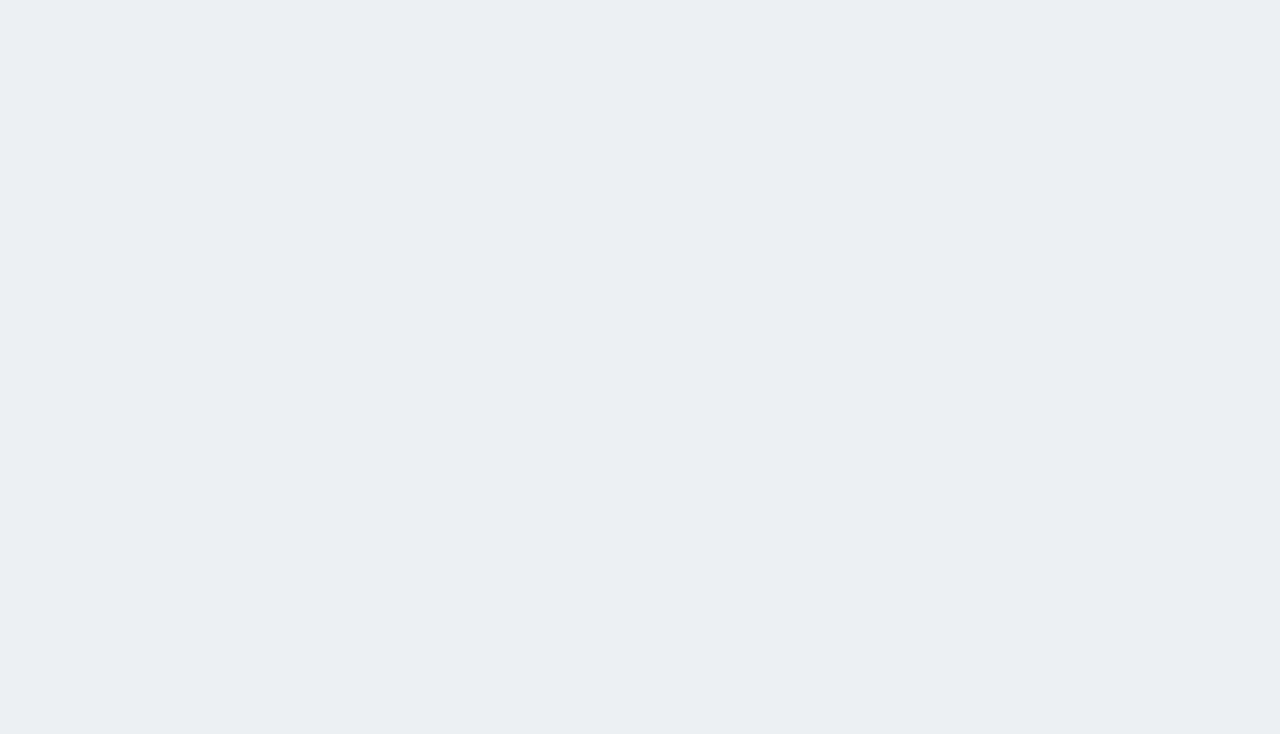
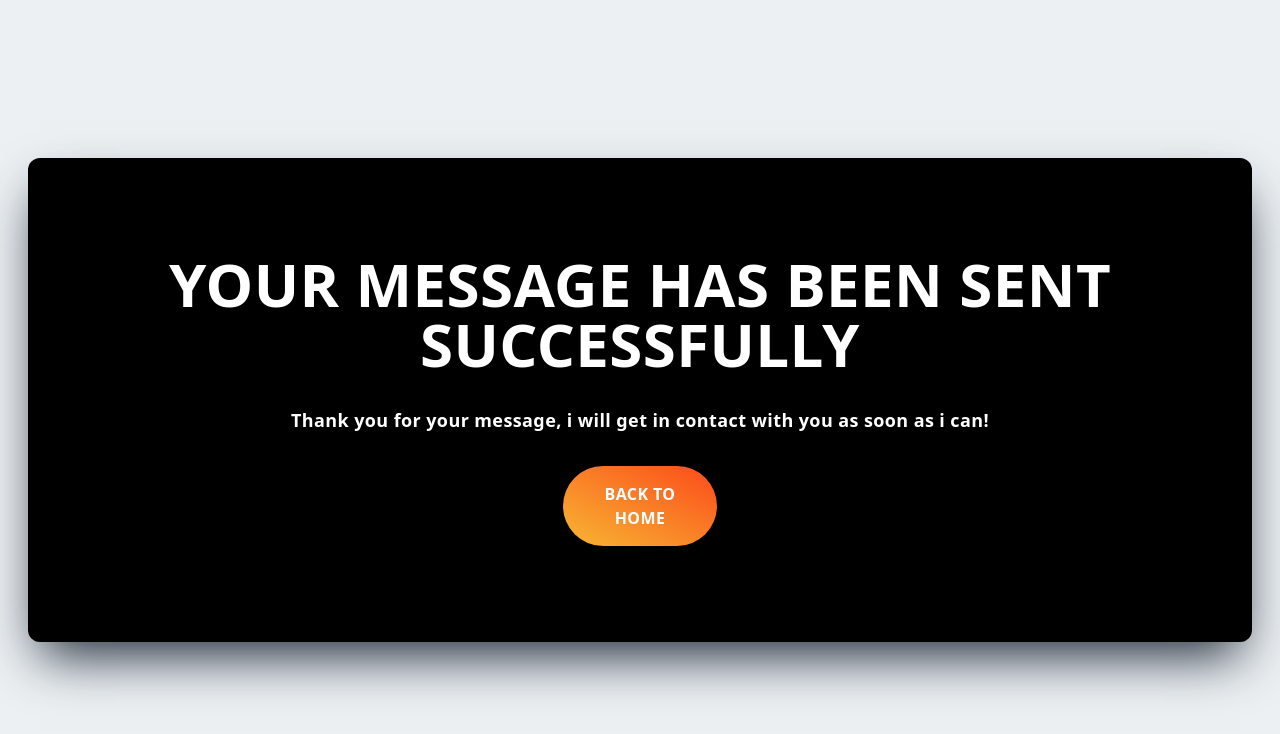
Before and after one commit to N-Goedemans/Portfolio, a Next.js app: page /success in a window 1280 px wide. Shown: the top 734 px of the page. Built offline with nearby package versions, Linux system fonts and the light colour scheme.

Commit message:
success page

```diff
--- a/components/Contact.jsx
+++ b/components/Contact.jsx
@@ -54,7 +54,6 @@ export const Contact = () => {
           <div className='col-span-3 w-full h-auto shadow-xl shadow-gray-400 rounded-xl lg:p-4'>
             <div className='p-4'>
 
-
               <form name="contact" action="/success/" method="post" data-netlify="true" data-netlify-honeypot="bot-field">
                 <input type="hidden" name="form-name" value="contact" />
                 <div className='grid md:grid-cols-1 gap-4 w-full py-2'>
@@ -74,7 +73,7 @@ export const Contact = () => {
                     <label className='rounded-xl uppercase text-sm py-2 text-gray-600'>Message</label>
                     <textarea name="message" cols="30" rows="10" className='rounded-lg border-2 border-gray-300 p-2'></textarea>
                   </div>
-                  <button className='uppercase p-4'>
+                  <button className='uppercase p-4 shadow-xl shadow-gray-400 rounded-xl bg-gradient-to-r from-[#414141] via-[#000000] to-[#414141] text-white'>
                     Send Message
                   </button>
                 </div>
--- /dev/null
+++ b/components/MessageSucces.jsx
@@ -0,0 +1,20 @@
+import Link from 'next/link'
+import React from 'react'
+
+export const MessageSuccess = () => {
+  return (
+    <div className='h-screen text-center text-white'>
+        <div className='max-w-[1240px] w-full h-full mx-auto p-2 flex justify-center items-center'>
+          <div className='bg-black p-24 rounded-xl shadow-2xl shadow-gray-800'>
+            <h1 className='uppercase'>Your message has been sent successfully</h1>
+            <h1 className='text-lg py-8 text-white'>Thank you for your message, i will get in contact with you as soon as i can!</h1>
+            <Link href="https://niekgoedemans.netlify.app/">
+              <button className='uppercase w-[15%] p-4 hover:scale-110 duration-300 bg-gradient-to-tr from-[#f7b733] to-[#fc4a1a] text-white font-bold rounded-full'>
+                Back to home
+              </button>
+            </Link>
+          </div>
+        </div>
+    </div>
+  )
+}
--- a/components/successPage.jsx
+++ /dev/null
@@ -1,7 +0,0 @@
-import React from 'react'
-
-export const successPage = () => {
-  return (
-    <div>successPage</div>
-  )
-}
--- a/package.json
+++ b/package.json
@@ -15,6 +15,7 @@
     "@next/font": "13.1.6",
     "next": "13.1.6",
     "react": "18.2.0",
+    "react-confetti": "^6.1.0",
     "react-dom": "18.2.0",
     "react-icons": "^4.7.1",
     "react-scroll": "1.8.9"
--- a/pages/success.js
+++ b/pages/success.js
@@ -1,7 +1,15 @@
-import { successPage } from "@/components/successPage"
+import { MessageSuccess } from "@/components/MessageSucces"
+import Head from "next/head"
 
 export default function Success() {
   return (
-    <></>
+    <>
+      <Head>
+        <title>Your message was a success</title>
+        <meta name="description" content="Generated by create next app" />
+        <meta name="viewport" content="width=device-width, initial-scale=1" />
+      </Head>
+      <MessageSuccess />
+    </>
   )
 }
--- a/styles/globals.css
+++ b/styles/globals.css
@@ -22,7 +22,4 @@ html {
   li {
     @apply cursor-pointer;
   }
-  button {
-    @apply shadow-xl shadow-gray-400 rounded-xl uppercase bg-gradient-to-r from-[#414141] via-[#000000] to-[#414141] text-white
-  }
 }
```
Also changed, not shown: 1 other file (tests, documents, lock files or other folders).
